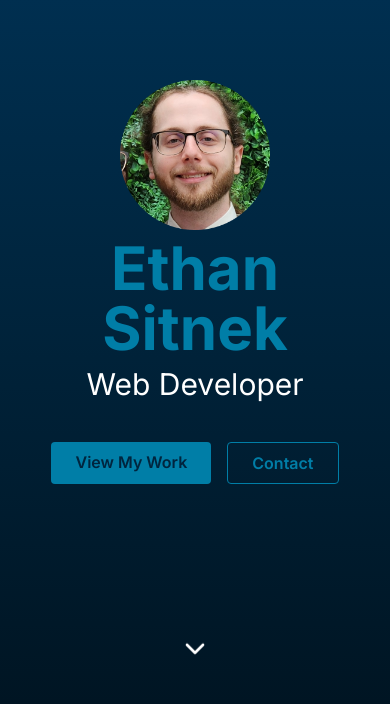
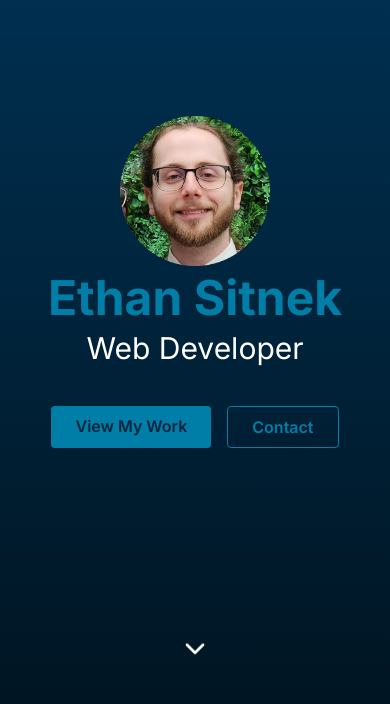
Before and after one commit to edjsitnek/portfolio-site, a Next.js app: page / in a window 390 px wide. Shown: the part 140-844 px from the top of the page. Built offline with nearby package versions, Linux system fonts and the light colour scheme.

Commit message:
add small animations and styling improvements

```diff
--- a/src/app/components/sections/contact-section.jsx
+++ b/src/app/components/sections/contact-section.jsx
@@ -33,7 +33,7 @@ export default function ContactSection() {
   return (
     <div className="max-w-5xl min-h-full mx-auto pt-24 pb-18 md:py-40 px-4">
       <h2 className="text-4xl font-bold md:ml-6 mb-8 text-center md:text-justify text-[var(--blue5)]">Contact</h2>
-      <form className="flex flex-col gap-4" onSubmit={handleSubmit}>
+      <form className="flex flex-col gap-4 max-w-4xl mx-auto" onSubmit={handleSubmit}>
         <input
           type="text"
           name="name"
--- a/src/app/components/sections/hero-section.jsx
+++ b/src/app/components/sections/hero-section.jsx
@@ -1,8 +1,9 @@
 import Image from 'next/image'
 
 export default function HeroSection() {
+  const name = "Ethan Sitnek".split("");
   return (
-    <div className="min-h-screen bg-gradient-to-b from-[var(--blue3)] via-[var(--background)] to-[var(--blue1)] flex flex-col justify-center items-center text-white p-6 md:p-12">
+    <div className="animate-[fade-in_1s_ease] min-h-screen bg-gradient-to-b from-[var(--blue3)] via-[var(--background)] to-[var(--blue1)] flex flex-col justify-center items-center text-white p-6 md:p-12">
       <Image
         src="/images/profile-pic.png"
         alt="Small picture of Ethan Sitnek"
@@ -12,7 +13,16 @@ export default function HeroSection() {
         sizes="(min-width: 768px) 40vw, 100vw"
         priority
       />
-      <h1 className="text-6xl font-bold m-2 text-center text-[var(--blue5)]">Ethan Sitnek</h1>
+      <h1 className="text-5xl md:text-6xl font-bold m-2 text-center text-[var(--blue5)] whitespace-nowrap">
+        {name.map((letter, i) => (
+          <span
+            key={i}
+            className="inline-block transition-transform duration-200 hover:scale-125 hover:text-[var(--blue4)] cursor-default"
+          >
+            {letter === " " ? "\u00A0" : letter}
+          </span>
+        ))}
+      </h1>
       <h2 className="text-3xl mb-10">Web Developer</h2>
 
 
--- a/src/app/globals.css
+++ b/src/app/globals.css
@@ -53,3 +53,15 @@ html {
     }
   }
 }
+
+@keyframes fade-in {
+  from {
+    opacity: 0;
+    transform: translateY(20px);
+  }
+
+  to {
+    opacity: 1;
+    transform: none;
+  }
+}
```
